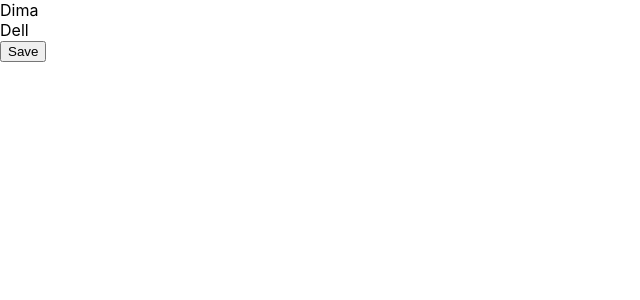
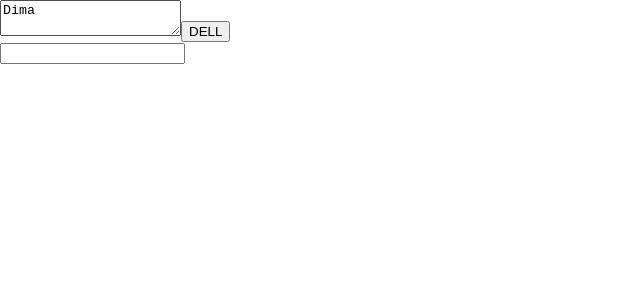
Before and after one commit to ItEmigrant/NativeJsTs, a React (Create React App) app: page / in a window 1280 px wide. Shown: the top 300 px of the page, without its empty margins (0-640 px from the left). Built offline with nearby package versions, Linux system fonts and the light colour scheme.

Commit message:
callback_1.1

```diff
--- a/src/callback/callback.tsx
+++ b/src/callback/callback.tsx
@@ -3,20 +3,46 @@
 }
 window.setTimeout(callback, 1000);*/
 
+import React, {ChangeEvent, MouseEvent} from "react";
 
 export const User = () => {
 
-    const DellUser = () => {
-        alert("Delete User")
+    const DellUser = (event: MouseEvent<HTMLButtonElement>) => {
+        alert(event.currentTarget.name);
+
     }
-    const SaveUser = () => {
-        alert("User hello")
+    /* const SaveUser = () => {
+         alert("User hello")
+     }*/
+
+    const onNameChanged = () => {
+        console.log("name changed")
     }
 
+    const focusLostHandler = () => {
+        console.log("FOCUS LOST!!!")
+    }
 
-    return <div> Dima
-        <div onClick={DellUser}>Dell</div>
-        <button onClick={SaveUser}>Save</button>
+    const onAgeChanged = (event:ChangeEvent<HTMLInputElement>) => {
+        console.log(`age changed: ${event.currentTarget.value}`)
+    }
+
+    return <div>
+        <textarea
+            onChange={onNameChanged}
+            onBlur={focusLostHandler}>
+        Dima
+        </textarea>
+        <button name="DElETE" onClick={DellUser}>
+            DELL
+        </button>
+
+        {/* <button name="Save" onClick={DellUser}>
+            X
+        </button>*/}
+        <div>
+            <input onChange={onAgeChanged} type={"number"}/>
+        </div>
     </div>
 
 }
```
Also changed, not shown: src/metodMap/map.ts (line endings or trailing spaces).
